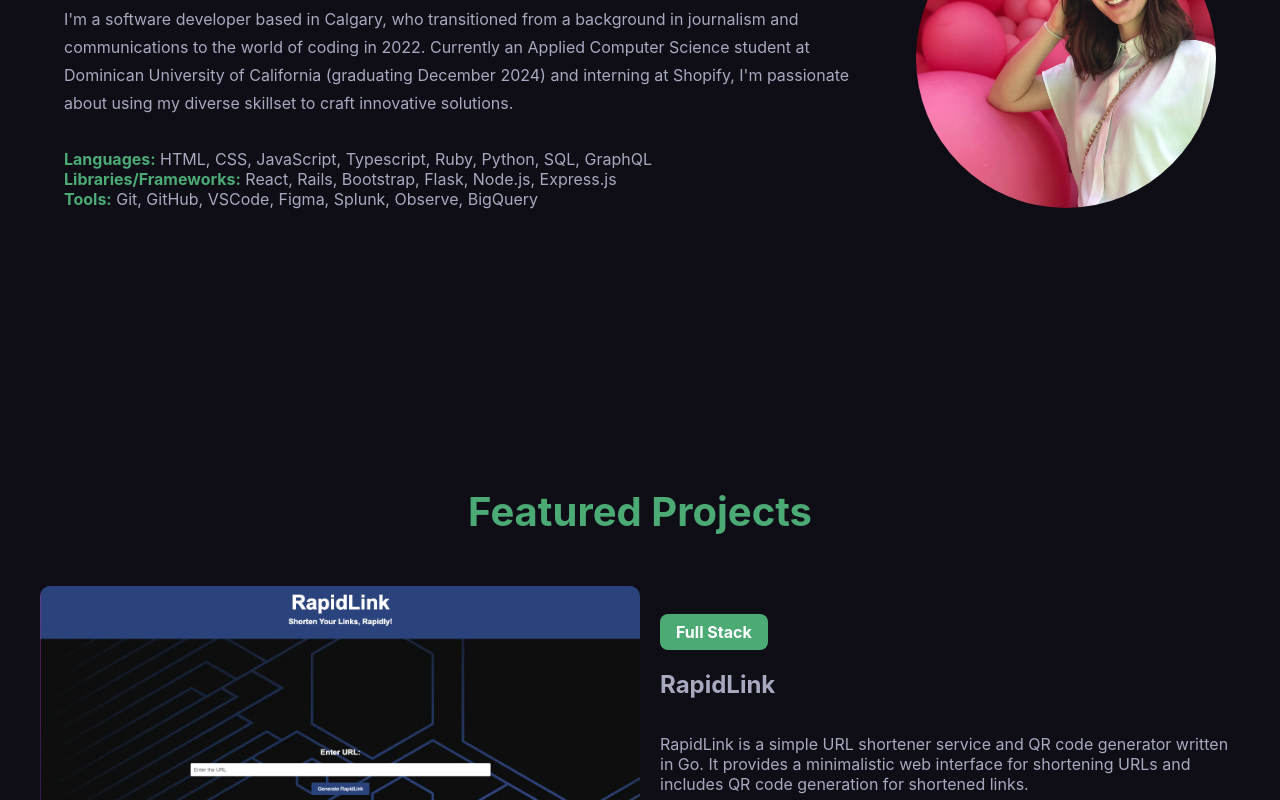
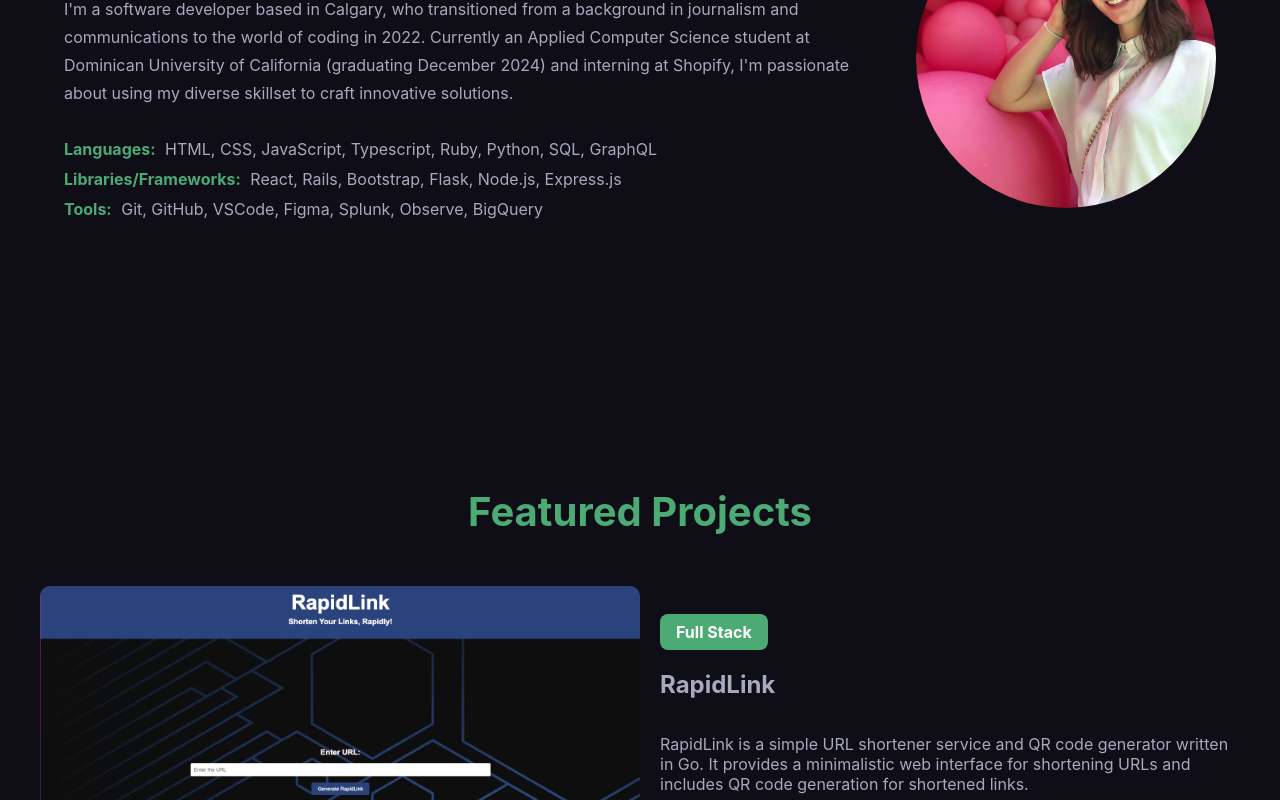
Before and after one commit to laurelmclean/portfolio, a React (Create React App) app: page / in a window 1280 px wide. Shown: the part 1300-2100 px from the top of the page. Built offline with nearby package versions, Linux system fonts and the light colour scheme.

Commit message:
Small updates

```diff
--- a/src/components/About/About.css
+++ b/src/components/About/About.css
@@ -62,6 +62,20 @@ h3 {
     color: #4CAA75;
 }
 
+.skills {
+    list-style-type: none;
+    padding: 0;
+}
+
+.skills li {
+    margin-bottom: 10px;
+}
+
+.skills-heading {
+    font-weight: bold;
+    margin-right: 5px;
+}
+
 @media only screen and (max-width: 768px) {
     .container {
         display: flex;
--- a/src/components/About/About.js
+++ b/src/components/About/About.js
@@ -18,11 +18,11 @@ export default function About() {
                     Currently an Applied Computer Science student at Dominican University of California (graduating December 2024) and interning at Shopify, I'm passionate about using my diverse skillset to craft innovative solutions.
 
                     </p>
-                    <p className="skills">
-                        <strong className="skills-heading">Languages:</strong> HTML, CSS, JavaScript, Typescript, Ruby, Python, SQL, GraphQL
-                        <br /><strong className="skills-heading">Libraries/Frameworks:</strong> React, Rails, Bootstrap, Flask, Node.js, Express.js
-                        <br /><strong className="skills-heading">Tools:</strong> Git, GitHub, VSCode, Figma, Splunk, Observe, BigQuery
-                    </p>
+                    <ul className="skills">
+                        <li><strong className="skills-heading">Languages:</strong> HTML, CSS, JavaScript, Typescript, Ruby, Python, SQL, GraphQL</li>
+                        <li><strong className="skills-heading">Libraries/Frameworks:</strong> React, Rails, Bootstrap, Flask, Node.js, Express.js</li>
+                        <li><strong className="skills-heading">Tools:</strong> Git, GitHub, VSCode, Figma, Splunk, Observe, BigQuery</li>
+                    </ul>
                 </div>
                 <div className="right-column">
                     <img
--- a/src/components/Header/Header.css
+++ b/src/components/Header/Header.css
@@ -38,7 +38,7 @@
 .button-primary {
     color: white;
     border: none;
-    padding: 8px 24px;
+    padding: 12px 28px;
     border-radius: 8px;
     text-align: center;
     text-decoration: none;
--- a/src/data.js
+++ b/src/data.js
@@ -44,7 +44,7 @@ export const projects = [
         category: "Front End",
         language: "React",
         description:
-            "Laurel's Bubble Tea Shop allows users to view the bubble tea menu, add items to order, and checkout. The project was built with React, utilizing components and state.It implements best practices for responsiveness and accessibility.",
+            "Laurel's Bubble Tea Shop allows users to view the bubble tea menu, add items to order, and checkout. The project was built with React, utilizing components and state.",
         image: "/images/bubbletea.png",
         github: "https://github.com/laurelmclean/bubble-tea-shop",
         link: "https://laurelmclean.github.io/bubble-tea-shop",
@@ -74,7 +74,7 @@ export const projects = [
         category: "Full Stack",
         language: "Python | Flask | SQLAlchemy | WTForms | Render",
         description:
-            "A concert app that allows users to create an account and login to follow their favourite artists, see any upcoming concerts that artists are playing, and add the event to their list of attending/upcoming events.",
+            "Discover Music is a concert app that allows users to create an account and login to follow their favourite artists, see any upcoming concerts that artists are playing, and add the event to their list of attending/upcoming events.",
         image: "/images/discovermusic.png",
         github: "https://github.com/laurelmclean/discover-music-database",
         link: "https://discovermusic.onrender.com/",
```
